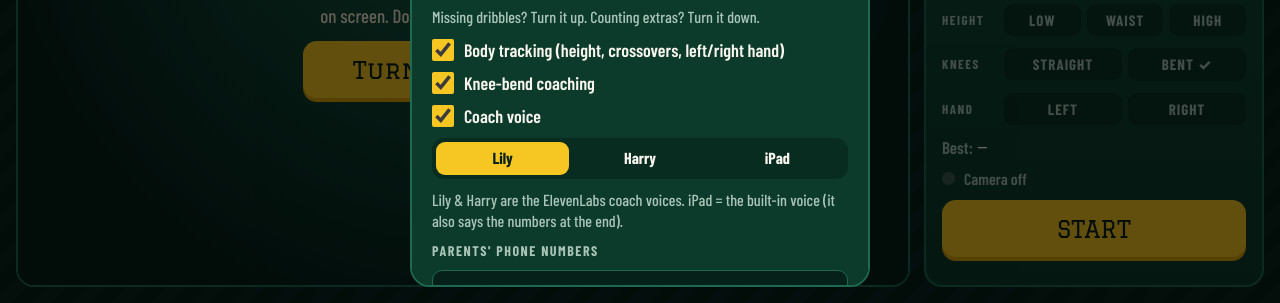
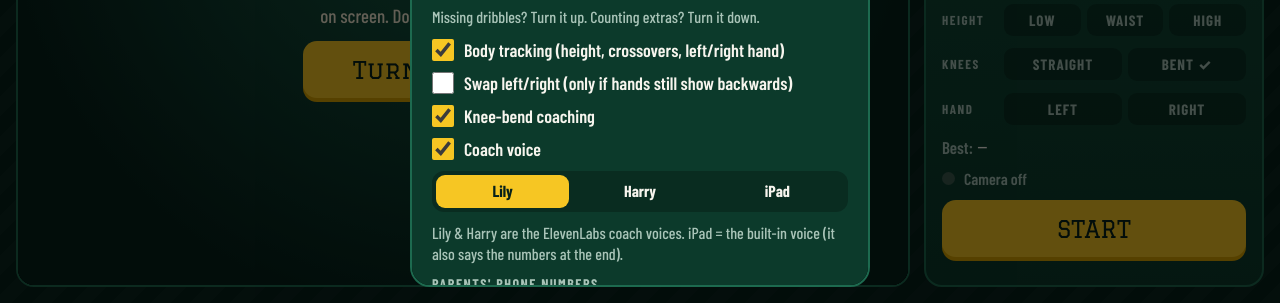
Before and after one commit to rlan214/dribble-dash, a plain HTML site: page index.html in a window 1280 px wide. Both pictures are taken after a click on the element "KRYSLANA". Shown: the part 497-800 px from the top of the page. Drawn offline with nearby package versions, Linux system fonts and the light colour scheme; a web font is replaced by a local one.

Commit message:
Dribble Dash: fix left/right hand detection (stop trusting MediaPipe hip labels), add Swap left/right setting
Co-Authored-By: Claude Opus 5.5 <noreply@anthropic.com>
Claude-Session: https://claude.ai/code/session_011PbQLByZdjTaDM1tBChwoR

```diff
--- a/index.html
+++ b/index.html
@@ -265,6 +265,7 @@ video#replay{width:100%;max-height:60vh;border-radius:12px;background:#000}
     <input type="range" min="1" max="10" step="1" id="sens">
     <p class="hint">Missing dribbles? Turn it up. Counting extras? Turn it down.</p>
     <label class="row"><input type="checkbox" id="optPose"> Body tracking (height, crossovers, left/right hand)</label>
+    <label class="row"><input type="checkbox" id="optSwap"> Swap left/right (only if hands still show backwards)</label>
     <label class="row"><input type="checkbox" id="optKnee"> Knee-bend coaching</label>
     <label class="row"><input type="checkbox" id="optVoice"> Coach voice</label>
     <div class="segc lvl" id="vpSeg"><button data-v="lily">Lily</button><button data-v="harry">Harry</button><button data-v="device">iPad</button></div>
@@ -363,7 +364,7 @@ const store = {
 };
 const S = {
   mode:store.get('mode','ai'), sens:store.get('sens',5), calib:store.get('calib',null),
-  pose:store.get('pose',true), knee:store.get('knee',true), voice:store.get('voice',true), rec:store.get('rec',true), debug:store.get('debug',false), facing:store.get('facing','user'),
+  pose:store.get('pose',true), knee:store.get('knee',true), swapLR:store.get('swapLR',false), voice:store.get('voice',true), rec:store.get('rec',true), debug:store.get('debug',false), facing:store.get('facing','user'),
   vpack:store.get('vpack','lily'), phones:store.get('phones',''), sel:store.get('sel','workout'), planIdx:null, level:store.get('level','rookie'), name:store.get('name','Kryslana')
 };
 let pbs = store.get('pbs',{});
@@ -572,7 +573,10 @@ function poseTrack(now){
   const k=body.at&&now-body.at<500?.5:1;
   body.hipY+= (hipY-body.hipY)*k; body.kneeY+=(kneeY-body.kneeY)*k; body.ankleY+=(ankleY-body.ankleY)*k;
   body.midX+=(midX-body.midX)*k; body.hipW+=(hipW-body.hipW)*k; body.at=now;
-  body.lr=Math.sign(L[23].x-L[24].x)||body.lr||1; // +1 = her left hip is at larger x in the camera image
+  // She always faces the iPad (front or back camera), and the raw camera frame is never mirrored, so her LEFT side
+  // is always at larger x. Don't trust MediaPipe's left/right hip labels — they come back swapped/flip-flop on a
+  // front-facing kid, which made it shout "Wrong hand" when she was on the right one. "Swap left/right" = escape hatch.
+  body.lr = S.swapLR ? -1 : 1;
   body.lm=L.map(p=>({x:p.x,y:p.y,v:p.visibility??1}));
   body.ankOK=ankVis>.35;
   // knee bend: hip-to-ankle height vs her tallest (standing) height, which decays slowly so moving around re-learns it
@@ -1056,7 +1060,7 @@ function renderSettings(){
   $('calBtn').textContent=S.calib?'🎯 Re-calibrate ball color':'🎯 Calibrate ball color';
   $('sens').value=S.sens; $('sensVal').textContent=S.sens;
   document.querySelectorAll('#camSeg button').forEach(b=>b.classList.toggle('on',b.dataset.f===S.facing));
-  $('optKnee').checked=S.knee; $('optPose').checked=S.pose; $('optVoice').checked=S.voice; $('optRec').checked=S.rec; $('optDbg').checked=S.debug;
+  $('optKnee').checked=S.knee; $('optSwap').checked=S.swapLR; $('optPose').checked=S.pose; $('optVoice').checked=S.voice; $('optRec').checked=S.rec; $('optDbg').checked=S.debug;
   $('inName').value=S.name; $('inPhones').value=S.phones||'';
   document.querySelectorAll('#vpSeg button').forEach(b=>b.classList.toggle('on',b.dataset.v===S.vpack));
 }
@@ -1089,6 +1093,7 @@ $('modeSeg').onclick=e=>{ const b=e.target.closest('button'); if(!b) return; if(
   S.mode=b.dataset.mode; store.set('mode',S.mode); bounce.reset(); prev=null; if(camOn) loadModels(); renderSettings(); };
 $('calBtn').onclick=startCalib;
 $('sens').oninput=e=>{ S.sens=+e.target.value; store.set('sens',S.sens); $('sensVal').textContent=S.sens; };
+$('optSwap').onchange=e=>{ S.swapLR=e.target.checked; store.set('swapLR',S.swapLR); };
 $('optPose').onchange=e=>{ S.pose=e.target.checked; store.set('pose',S.pose); poseAuto=true; slowSince=0; if(camOn&&S.pose) loadModels(); };
 $('optVoice').onchange=e=>{ S.voice=e.target.checked; store.set('voice',S.voice); if(S.voice){ ensureAudio(); primeVoice(); setTimeout(()=>say('Coach is on!'),vpOn()?700:0); } };
 $('vpSeg').onclick=e=>{ const b=e.target.closest('button'); if(!b) return; S.vpack=b.dataset.v; store.set('vpack',S.vpack);
```
